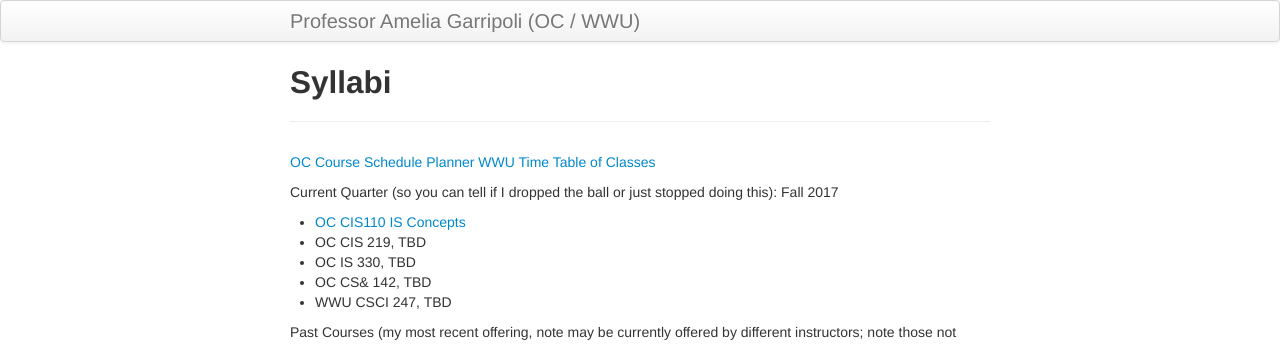
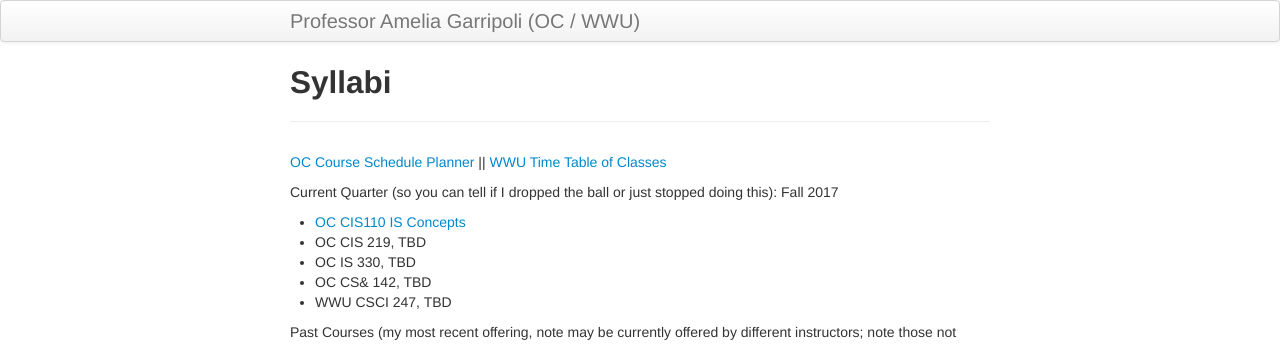
Before and after one commit to argoc/syllabub, a Jekyll site: the page built from index.md, in a window 1280 px wide. Shown: the top 344 px of the page. Built offline with Jekyll 4.4.1, drawn with Linux system fonts in a browser that asks for light colours.

Commit message:
minor edit layout

```diff
--- a/index.md
+++ b/index.md
@@ -4,7 +4,7 @@ title: Syllabi
 description: Capturing current syllabi (past revs in repo history)
 ---
 
-[OC Course Schedule Planner](https://apps.olympic.edu/classschedule/Default.aspx)
+[OC Course Schedule Planner](https://apps.olympic.edu/classschedule/Default.aspx) ||
 [WWU Time Table of Classes](https://admin.wwu.edu/pls/wwis/wwskcfnd.TimeTable)
 
 Current Quarter (so you can tell if I dropped the ball or just stopped doing this): Fall 2017
```
